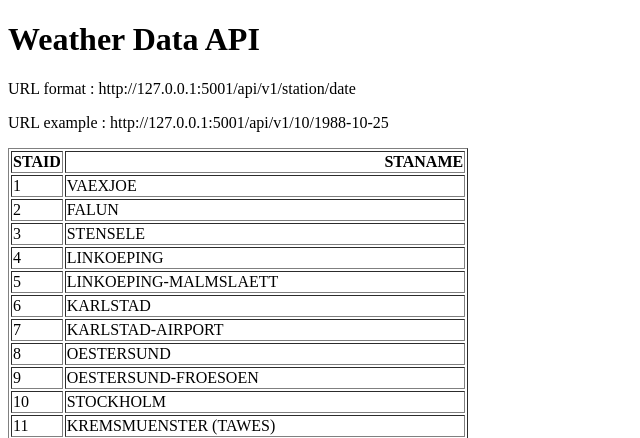
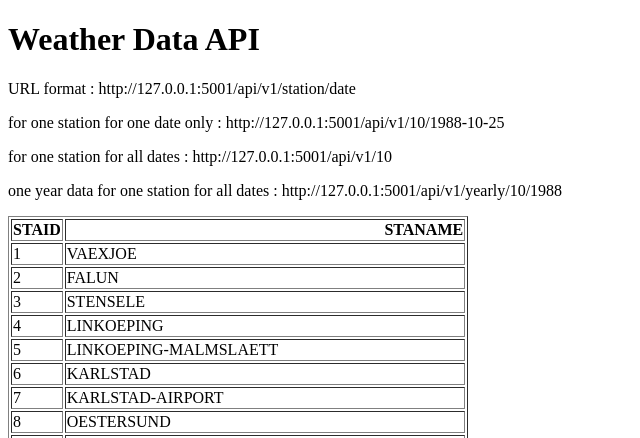
Before and after one commit to stavya1805/Weather-app-api, a Flask app: page / in a window 1280 px wide. Shown: the top 438 px of the page, without its empty margins (0-640 px from the left). Run offline with Flask 3, Linux system fonts and the light colour scheme.

Commit message:
added one two more url endpoints

```diff
--- a/Main.py
+++ b/Main.py
@@ -17,5 +17,22 @@ def about(station,date):
     return {"station":station,
             "date": date,
             "temperature":temperature}
+
+@app.route("/api/v1/<station>")
+def data(station):
+    filename = "data_small/TG_STAID" + str(station).zfill(6) + ".txt"
+    df = pd.read_csv(filename, skiprows= 20, parse_dates = ["    DATE"])
+    result = df.to_dict(orient = "records")
+    return result
+
+@app.route("/api/v1/yearly/<station>/<year>")
+
+def yearly(station,year):
+    filename = "data_small/TG_STAID" + str(station).zfill(6) + ".txt"
+    df = pd.read_csv(filename,skiprows=20)
+    df["    DATE"] = df["    DATE"].astype(str)
+    result = df[ df["    DATE"].str.startswith(str(year))].to_dict(orient="records")
+    return result
+
 if __name__ == "__main__":
   app.run(debug=True,port=5001)
--- a/templates/home.html
+++ b/templates/home.html
@@ -7,7 +7,9 @@
 <body>
 <h1> Weather Data API </h1>
 <p> URL format : http://127.0.0.1:5001/api/v1/station/date </p>
-<p> URL example : http://127.0.0.1:5001/api/v1/10/1988-10-25 </p>
+<p> for one station for one date only : http://127.0.0.1:5001/api/v1/10/1988-10-25 </p>
+<p> for one station for all dates : http://127.0.0.1:5001/api/v1/10 </p>
+<p> one year data for one station for all dates : http://127.0.0.1:5001/api/v1/yearly/10/1988 </p>
 <p> {{data| safe}} </p>
 
 
```
